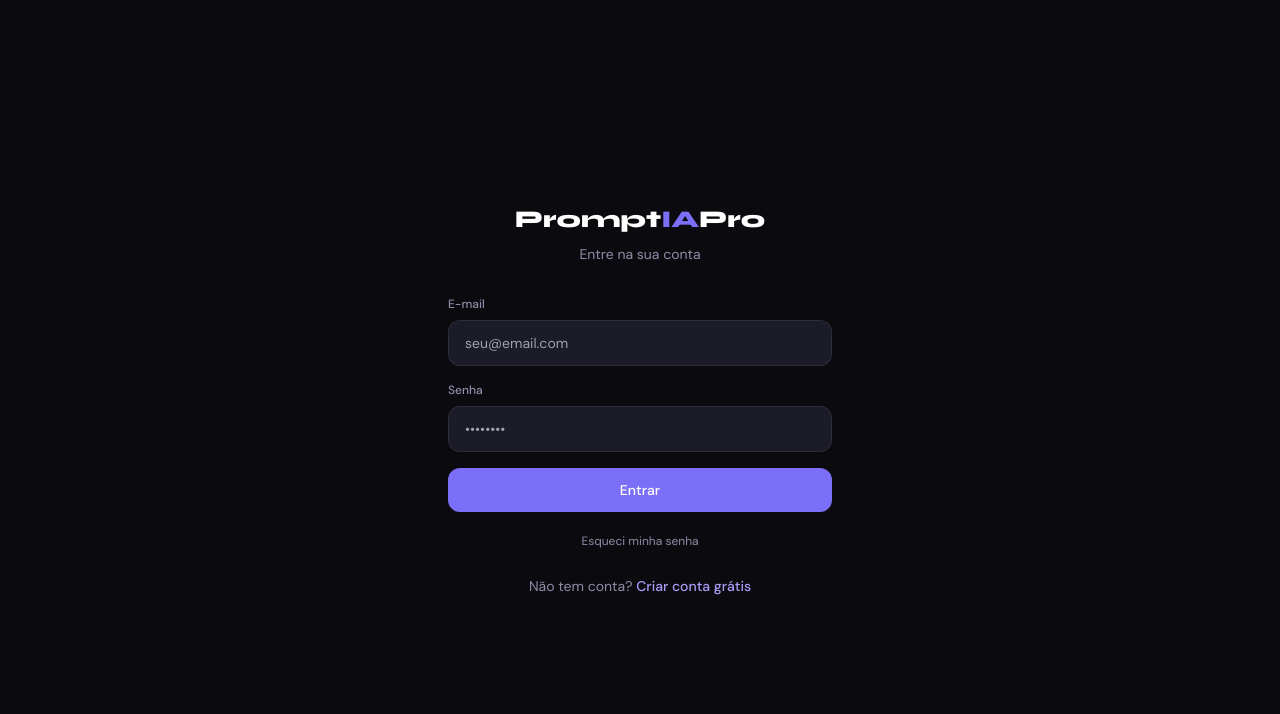
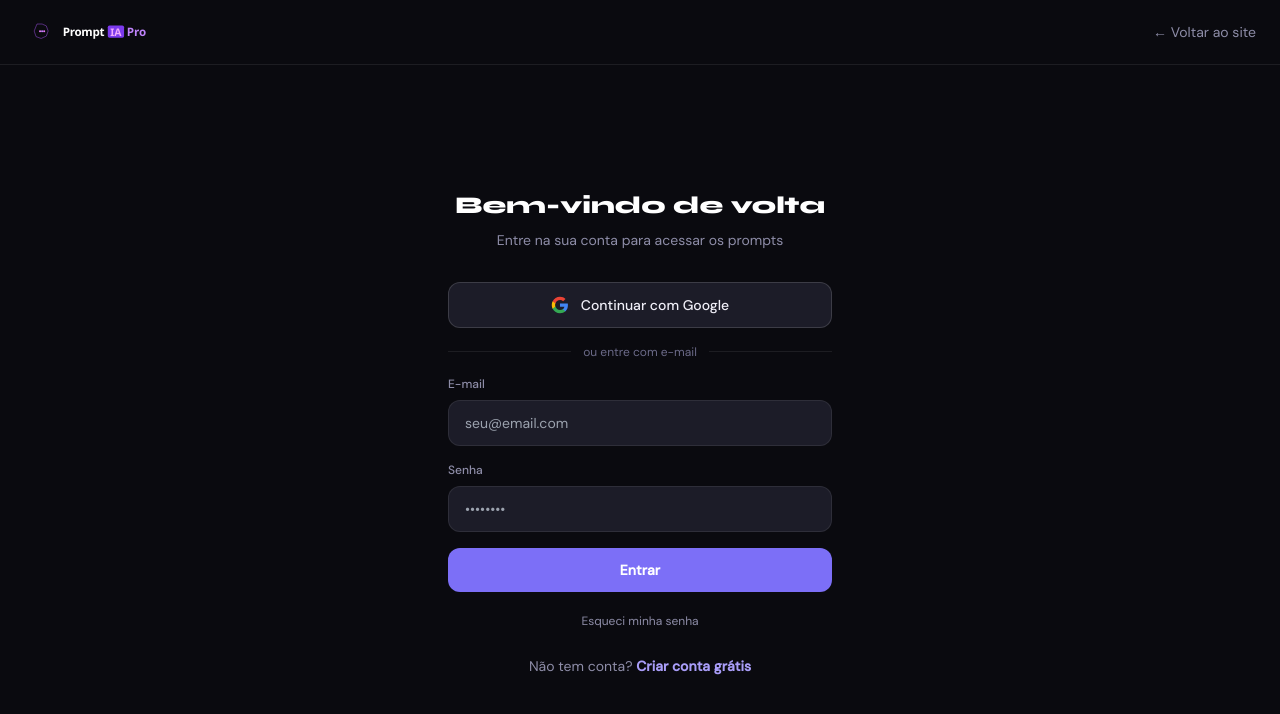
Before and after one commit to ffukuda23/PromptiaPro, a Next.js app: page /auth/login in a window 1280 px wide. Shown: the top 714 px of the page. Built offline with nearby package versions, Linux system fonts and the light colour scheme; no server answers.

Commit message:
Update page.tsx

```diff
--- a/app/auth/login/page.tsx
+++ b/app/auth/login/page.tsx
@@ -4,12 +4,41 @@ import { useState } from 'react'
 import { useRouter } from 'next/navigation'
 import Link from 'next/link'
 import { supabase } from '@/lib/supabase'
+
+/* ── Logo reutilizado do navbar da home ──────────────────────────────── */
+const LogoNavbar = () => (
+  <svg width="160" height="32" viewBox="0 0 500 110" xmlns="http://www.w3.org/2000/svg">
+    <g transform="translate(2, 18) scale(0.32)">
+      <polygon points="55,30 110,30 155,50 175,105 155,160 100,185 45,165 25,105" fill="none" stroke="#a855f7" strokeWidth="5"/>
+      <circle cx="88" cy="107" r="11" fill="#e879f9"/>
+      <circle cx="110" cy="107" r="11" fill="#c084fc"/>
+      <circle cx="132" cy="107" r="11" fill="#e879f9"/>
+    </g>
+    <text x="108" y="68" fontFamily="'Segoe UI',Arial,sans-serif" fontSize="40" fontWeight="700" fill="#ffffff" letterSpacing="-1">Prompt</text>
+    <rect x="263" y="33" width="56" height="42" rx="6" fill="#7c3aed"/>
+    <text x="291" y="68" fontFamily="'Segoe UI',Arial,sans-serif" fontSize="36" fontWeight="800" fill="#f0abfc" textAnchor="middle">IA</text>
+    <text x="328" y="68" fontFamily="'Segoe UI',Arial,sans-serif" fontSize="40" fontWeight="700" fill="#c084fc"> Pro</text>
+  </svg>
+)
+
+/* ── Ícone do Google ─────────────────────────────────────────────────── */
+const GoogleIcon = () => (
+  <svg width="18" height="18" viewBox="0 0 24 24" xmlns="http://www.w3.org/2000/svg">
+    <path d="M22.56 12.25c0-.78-.07-1.53-.2-2.25H12v4.26h5.92c-.26 1.37-1.04 2.53-2.21 3.31v2.77h3.57c2.08-1.92 3.28-4.74 3.28-8.09z" fill="#4285F4"/>
+    <path d="M12 23c2.97 0 5.46-.98 7.28-2.66l-3.57-2.77c-.98.66-2.23 1.06-3.71 1.06-2.86 0-5.29-1.93-6.16-4.53H2.18v2.84C3.99 20.53 7.7 23 12 23z" fill="#34A853"/>
+    <path d="M5.84 14.09c-.22-.66-.35-1.36-.35-2.09s.13-1.43.35-2.09V7.07H2.18C1.43 8.55 1 10.22 1 12s.43 3.45 1.18 4.93l3.66-2.84z" fill="#FBBC05"/>
+    <path d="M12 5.38c1.62 0 3.06.56 4.21 1.64l3.15-3.15C17.45 2.09 14.97 1 12 1 7.7 1 3.99 3.47 2.18 7.07l3.66 2.84c.87-2.6 3.3-4.53 6.16-4.53z" fill="#EA4335"/>
+  </svg>
+)
+
 export default function LoginPage() {
   const router = useRouter()
   const [email, setEmail] = useState('')
   const [password, setPassword] = useState('')
   const [loading, setLoading] = useState(false)
+  const [googleLoading, setGoogleLoading] = useState(false)
   const [error, setError] = useState('')
+
   async function handleLogin(e: React.FormEvent) {
     e.preventDefault()
     setLoading(true)
@@ -22,20 +51,84 @@ export default function LoginPage() {
       router.push('/dashboard')
     }
   }
+
+  async function handleGoogleLogin() {
+    setGoogleLoading(true)
+    setError('')
+    const { error } = await supabase.auth.signInWithOAuth({
+      provider: 'google',
+      options: {
+        redirectTo: `${window.location.origin}/auth/callback`,
+      },
+    })
+    if (error) {
+      setError('Erro ao entrar com Google. Tente novamente.')
+      setGoogleLoading(false)
+    }
+    // Em caso de sucesso o Supabase redireciona automaticamente para o Google —
+    // não precisamos fazer nada aqui (o estado googleLoading fica true
+    // intencionalmente até o redirect, para bloquear duplo-clique).
+  }
+
   return (
-    <div className="min-h-screen flex items-center justify-center px-4" style={{ background: 'var(--bg)' }}>
+    <div className="min-h-screen flex flex-col" style={{ background: 'var(--bg)' }}>
+
+      {/* ── Mini navbar: logo + voltar ─────────────────────────────────── */}
+      {/*
+        Antes: nenhuma navegação → usuário preso na página.
+        Agora: logo clicável leva para / e botão "← Voltar" à direita.
+      */}
+      <nav
+        className="flex items-center justify-between px-6 py-4 border-b"
+        style={{ borderColor: 'var(--border)' }}
+      >
+        <Link href="/" aria-label="Voltar para a home">
+          <LogoNavbar />
+        </Link>
+        <Link
+          href="/"
+          className="flex items-center gap-1.5 text-sm transition-opacity hover:opacity-70"
+          style={{ color: 'var(--muted)' }}
+        >
+          ← Voltar ao site
+        </Link>
+      </nav>
+
+      {/* ── Formulário centralizado ────────────────────────────────────── */}
+      <div className="flex-1 flex items-center justify-center px-4 py-12">
         <div className="w-full max-w-sm">
+
           <div className="text-center mb-8">
-          <Link href="/" className="font-display text-2xl font-black">Prompt<span style={{ color: 'var(--accent)' }}>IA</span>Pro</Link>
-          <p className="mt-2 text-sm" style={{ color: 'var(--muted)' }}>Entre na sua conta</p>
+            <h1 className="font-display text-2xl font-black mb-2">Bem-vindo de volta</h1>
+            <p className="text-sm" style={{ color: 'var(--muted)' }}>Entre na sua conta para acessar os prompts</p>
           </div>
+
+          {/* ── Botão Google ─────────────────────────────────────────── */}
+          <button
+            onClick={handleGoogleLogin}
+            disabled={googleLoading || loading}
+            className="w-full flex items-center justify-center gap-3 py-3 rounded-xl text-sm font-medium border transition-all hover:opacity-80 disabled:opacity-50 mb-4"
+            style={{ background: 'var(--surface)', borderColor: 'var(--border2)', color: '#F0EFF8' }}
+          >
+            <GoogleIcon />
+            {googleLoading ? 'Redirecionando…' : 'Continuar com Google'}
+          </button>
+
+          {/* ── Separador "ou" ───────────────────────────────────────── */}
+          <div className="flex items-center gap-3 mb-4">
+            <div className="flex-1 h-px" style={{ background: 'var(--border)' }} />
+            <span className="text-xs" style={{ color: 'var(--subtle)' }}>ou entre com e-mail</span>
+            <div className="flex-1 h-px" style={{ background: 'var(--border)' }} />
+          </div>
+
+          {/* ── Formulário e-mail/senha ──────────────────────────────── */}
           <form onSubmit={handleLogin} className="flex flex-col gap-4">
             <div>
               <label className="block text-xs font-medium mb-2" style={{ color: 'var(--muted)' }}>E-mail</label>
               <input
                 type="email" required value={email} onChange={e => setEmail(e.target.value)}
                 placeholder="seu@email.com"
-              className="w-full px-4 py-3 rounded-xl text-sm outline-none border transition-colors focus:border-accent"
+                className="w-full px-4 py-3 rounded-xl text-sm outline-none border transition-colors focus:border-[var(--accent)]"
                 style={{ background: 'var(--surface)', borderColor: 'var(--border)', color: '#F0EFF8' }}
               />
             </div>
@@ -44,17 +137,17 @@ export default function LoginPage() {
               <input
                 type="password" required value={password} onChange={e => setPassword(e.target.value)}
                 placeholder="••••••••"
-              className="w-full px-4 py-3 rounded-xl text-sm outline-none border transition-colors"
+                className="w-full px-4 py-3 rounded-xl text-sm outline-none border transition-colors focus:border-[var(--accent)]"
                 style={{ background: 'var(--surface)', borderColor: 'var(--border)', color: '#F0EFF8' }}
               />
             </div>
             {error && <p className="text-xs text-red-400">{error}</p>}
             <button
-            type="submit" disabled={loading}
-            className="w-full py-3 rounded-xl text-sm font-medium text-white transition-opacity hover:opacity-90 disabled:opacity-50"
+              type="submit" disabled={loading || googleLoading}
+              className="w-full py-3 rounded-xl text-sm font-semibold text-white transition-opacity hover:opacity-90 disabled:opacity-50"
               style={{ background: 'var(--accent)' }}
             >
-            {loading ? 'Entrando...' : 'Entrar'}
+              {loading ? 'Entrando…' : 'Entrar'}
             </button>
             <div className="text-center">
               <Link href="/auth/forgot-password" className="text-xs hover:underline" style={{ color: 'var(--muted)' }}>
@@ -62,10 +155,15 @@ export default function LoginPage() {
               </Link>
             </div>
           </form>
+
           <p className="text-center text-sm mt-6" style={{ color: 'var(--muted)' }}>
             Não tem conta?{' '}
-          <Link href="/auth/register" className="font-medium" style={{ color: 'var(--accent2)' }}>Criar conta grátis</Link>
+            <Link href="/auth/register" className="font-semibold" style={{ color: 'var(--accent2)' }}>
+              Criar conta grátis
+            </Link>
           </p>
+
+        </div>
       </div>
     </div>
   )
```
Lines whose indentation alone changed are shown as unchanged.
